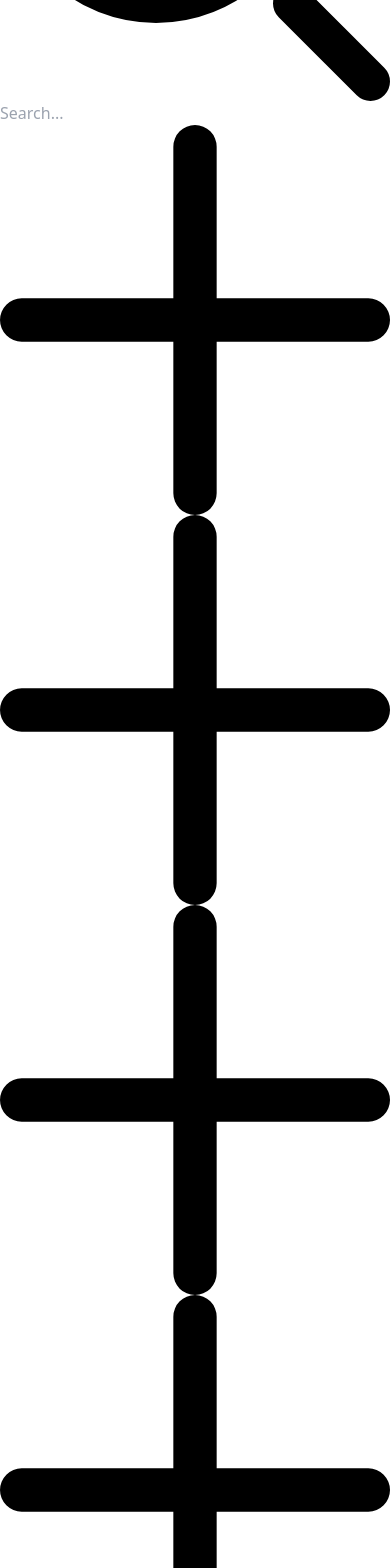
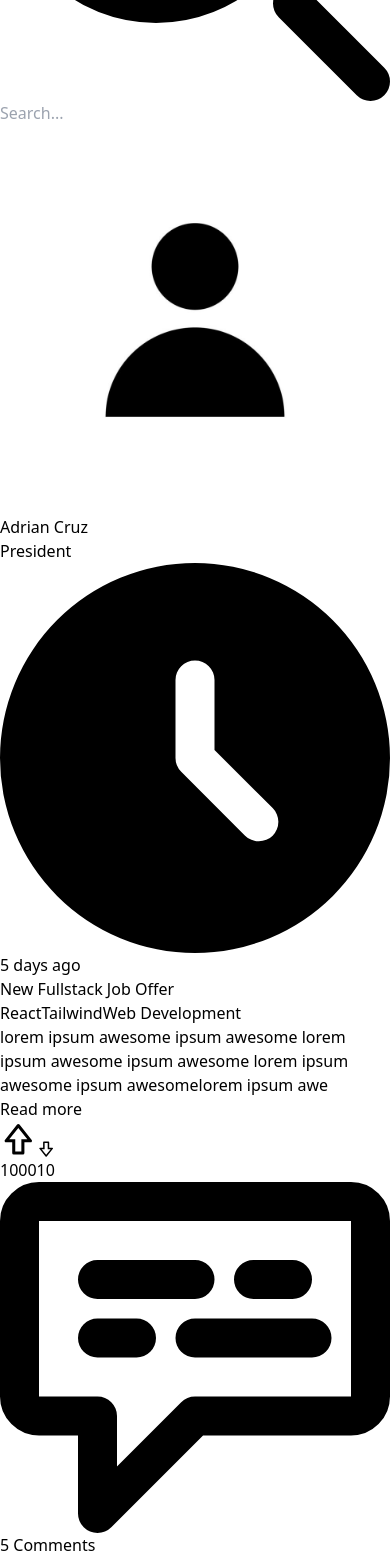
Before and after one commit to airemcs/verkosto, a React (Vite) app: page / in a window 390 px wide. Shown: the part 3780-5348 px from the top of the page. Built offline with nearby package versions, Linux system fonts and the light colour scheme.

Commit message:
Add Layout

```diff
--- a/src/components/post/MiniPost.jsx
+++ b/src/components/post/MiniPost.jsx
@@ -3,7 +3,7 @@ import PostHeader from './PostHeader.jsx'
 
 export default function MiniPost() {
   return (
-    <div className="max-w-4xl mx-auto my-2 p-4 border border-gray-400 rounded-lg shadow-md">
+    <div className="max-w-4xl mx-auto my-4 p-4 border border-gray-400 rounded-lg shadow-md">
 
       {/* header and date */}
       <div className="flex justify-between items-center mb-2">
--- a/src/pages/HomePage.jsx
+++ b/src/pages/HomePage.jsx
@@ -1,4 +1,5 @@
 import { Link } from 'react-router-dom'
+import MiniPost from '../components/post/MiniPost.jsx'
 import Searchbar from '../components/Searchbar.jsx'
 import Sidebar from '../components/Sidebar.jsx'
 
@@ -9,46 +10,12 @@ export default function HomePage() {
   <Sidebar />
   <Searchbar />
 
-  <div class="p-4 sm:ml-64">
-  <div class="p-4 border-2 border-gray-200 border-dashed rounded-lg">
-
-    <div class="grid grid-cols-3 gap-4 mb-4">
-
-      <div class="flex items-center justify-center h-24 rounded bg-gray-50">
-        <p class="text-2xl text-gray-400">
-          <svg class="w-3.5 h-3.5" aria-hidden="true" xmlns="http://www.w3.org/2000/svg" fill="none" viewBox="0 0 18 18">
-          <path stroke="currentColor" stroke-linecap="round" stroke-linejoin="round" stroke-width="2" d="M9 1v16M1 9h16"/>
-          </svg>
-        </p>
-      </div>
-
-      <div class="flex items-center justify-center h-24 rounded bg-gray-50">
-        <p class="text-2xl text-gray-400">
-          <svg class="w-3.5 h-3.5" aria-hidden="true" xmlns="http://www.w3.org/2000/svg" fill="none" viewBox="0 0 18 18">
-          <path stroke="currentColor" stroke-linecap="round" stroke-linejoin="round" stroke-width="2" d="M9 1v16M1 9h16"/>
-          </svg>
-        </p>
-      </div>
-
-      <div class="flex items-center justify-center h-24 rounded bg-gray-50">
-        <p class="text-2xl text-gray-400">
-          <svg class="w-3.5 h-3.5" aria-hidden="true" xmlns="http://www.w3.org/2000/svg" fill="none" viewBox="0 0 18 18">
-          <path stroke="currentColor" stroke-linecap="round" stroke-linejoin="round" stroke-width="2" d="M9 1v16M1 9h16"/>
-          </svg>
-        </p>
-      </div>
-
-    </div>
-
-    <div class="flex items-center justify-center h-48 mb-4 rounded bg-gray-50">
-        <p class="text-2xl text-gray-400">
-          <svg class="w-3.5 h-3.5" aria-hidden="true" xmlns="http://www.w3.org/2000/svg" fill="none" viewBox="0 0 18 18">
-            <path stroke="currentColor" stroke-linecap="round" stroke-linejoin="round" stroke-width="2" d="M9 1v16M1 9h16"/>
-          </svg>
-        </p>
-    </div>
-
-  </div>
+  <div className="sm:ml-64">
+    <MiniPost />
+    <MiniPost />
+    <MiniPost />
+    <MiniPost />
+    <MiniPost />
   </div>
 
   </>
```
